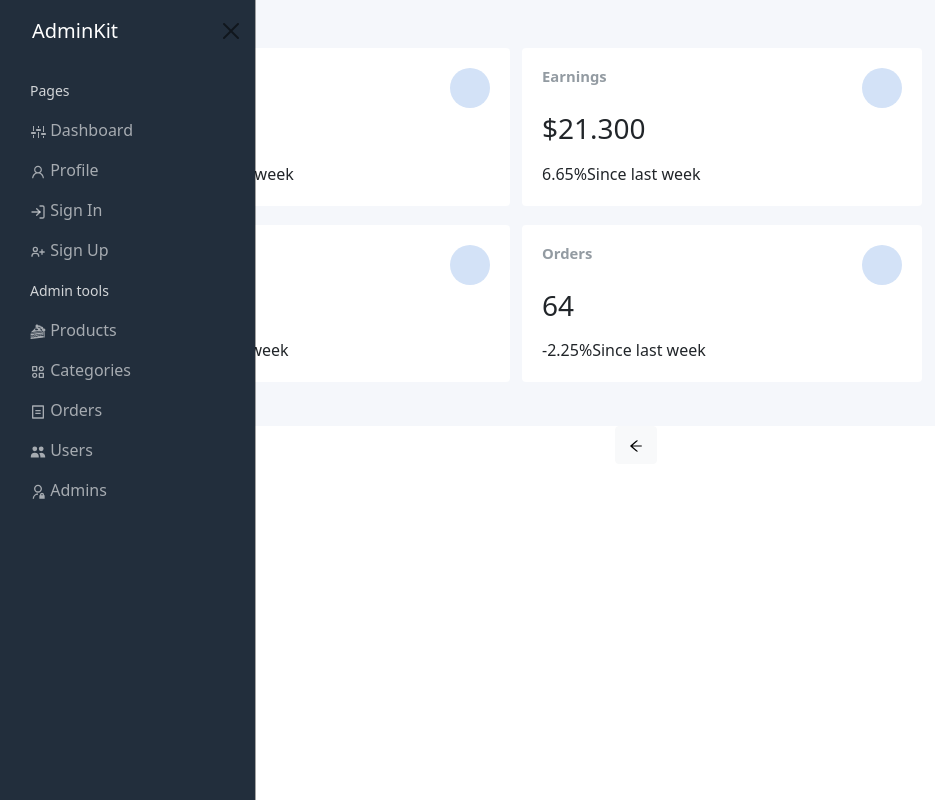
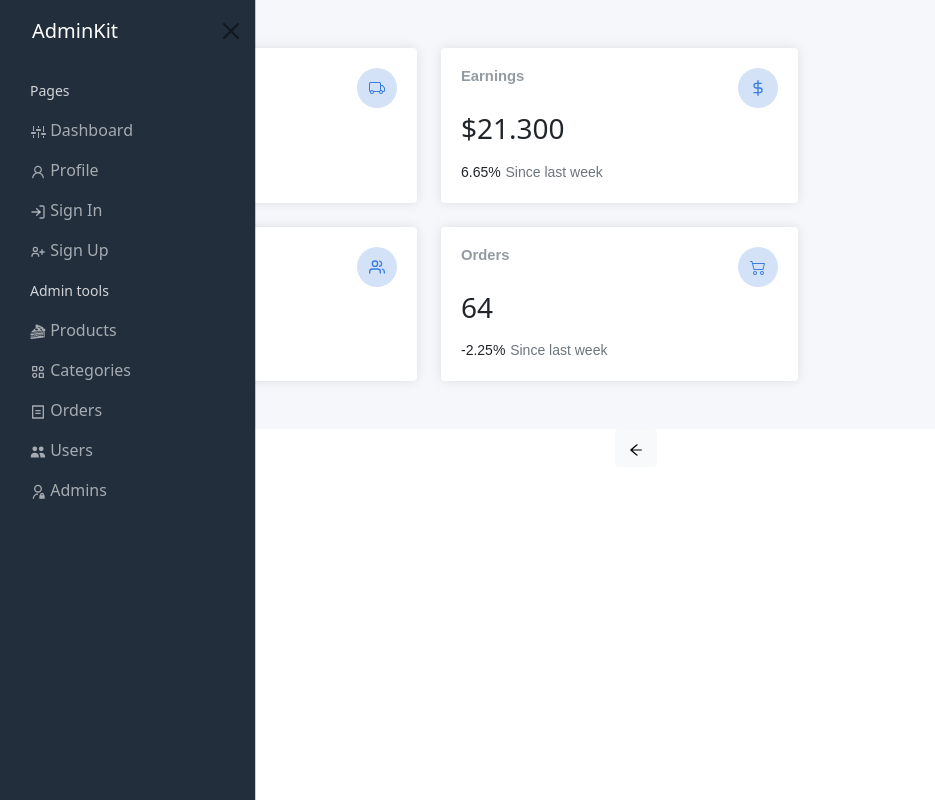
Before and after one commit to paulinairazusta/front_admin_e-commerce, a React (Create React App) app: page / in a window 1280 px wide. Shown: the whole page, without its empty margins (0-935 px from the left). Built offline with nearby package versions, Linux system fonts and the light colour scheme.

Commit message:
Cards: Sales, Earnings, Visitors, Orders

```diff
--- a/src/components/main/Card.jsx
+++ b/src/components/main/Card.jsx
@@ -10,8 +10,8 @@ const Card = ({ title, icon, amount, percentage }) => {
       </div>
       <h1 className="amount">{amount}</h1>
       <div className="spans">
-        <span className="percentage">{percentage}%</span>
-        <span>Since last week</span>
+        <span className="percentage">{percentage }%</span>
+        <span className="since">Since last week</span>
       </div>
     </div>
   );
--- a/src/components/main/Main.jsx
+++ b/src/components/main/Main.jsx
@@ -2,25 +2,48 @@ import Card from "./Card";
 import "./main.css";
 import OffCanvasOptions from "../sidebar/OffCanvasOptions";
 
+import { BsTruck, BsCart2 } from "react-icons/bs";
+import { FiDollarSign, FiUsers } from "react-icons/fi";
+
 function Main() {
   return (
     <div className="content">
-      <OffCanvasOptions />
-      {/* <h1>Analytics Dashboard</h1> */}
+      {/* <OffCanvasOptions />
+      <h1>Analytics Dashboard</h1> */}
       <div className="sales-visitors-container">
         <div className="sales-container">
-          <Card title="Sales" icon="" amount="2.382" percentage="-3.65" />
+          <Card
+            title="Sales"
+            icon={<BsTruck />}
+            amount="2.382"
+            percentage="-3.65"
+          />
         </div>
         <div className="visitors-container">
-          <Card title="Visitors" icon="" amount="14.212" percentage="5.25" />
+          <Card
+            title="Visitors"
+            icon={<FiUsers />}
+            amount="14.212"
+            percentage="5.25"
+          />
         </div>
       </div>
       <div className="earnings-orders-container">
         <div className="earnings-container">
-          <Card title="Earnings" icon="" amount="$21.300" percentage="6.65" />
+          <Card
+            title="Earnings"
+            icon={<FiDollarSign />}
+            amount="$21.300"
+            percentage="6.65"
+          />
         </div>
         <div className="orders-container">
-          <Card title="Orders" icon={""} amount={"64"} percentage="-2.25" />
+          <Card
+            title="Orders"
+            icon={<BsCart2 />}
+            amount={"64"}
+            percentage="-2.25"
+          />
         </div>
       </div>
     </div>
--- a/src/components/main/card.css
+++ b/src/components/main/card.css
@@ -5,23 +5,25 @@
 .card-container {
   background-color: white;
   border-radius: 0.25rem;
-  box-shadow: 0 0 0.875rem 0rgba (33, 37, 41, 0.05);
+  box-shadow: 0 0 0.7rem 0 rgba(0,0,0,0.1);
   display: flex;
   flex-direction: column;
-  margin-bottom: 1.2rem;
+  margin-bottom: 1.5rem;
   padding: 1.25rem;
   position: relative;
   text-align: left;
-  width: 400px;
+  width: 357px;
 }
 
 .card-container .title-img-container {
   display: flex;
+  font-family: Arial, Helvetica, sans-serif;
   justify-content: space-between;
 }
 
 .card-container .card-title {
   color: #939ba2;
+  font-family: Arial, Helvetica, sans-serif;
   font-size: 0.925rem;
   font-weight: 600;
   margin-bottom: 0.5rem;
@@ -31,6 +33,7 @@
   align-items: center;
   background: #d3e2f7;
   border-radius: 50%;
+  color: #3b7ddd;
   display: flex;
   height: 40px;
   justify-content: center;
@@ -43,5 +46,17 @@
 }
 
 .card-container .spans {
-display: flex;
+  display: flex;
+  font-family: Arial, Helvetica, sans-serif;
+  font-size: 14px;
 }
+
+.card-container .spans {
+  display: flex;
+}
+
+.card-container .spans .since {
+  color: #6c757d;
+  display: flex;
+  margin-left: 0.3rem;
+}
--- a/src/components/main/main.css
+++ b/src/components/main/main.css
@@ -13,3 +13,8 @@
 }
 .visitors-container {
 }
+
+.earnings-orders-container {
+  padding: 0 12px;
+
+}
```
